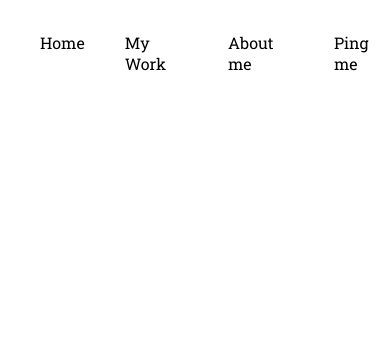
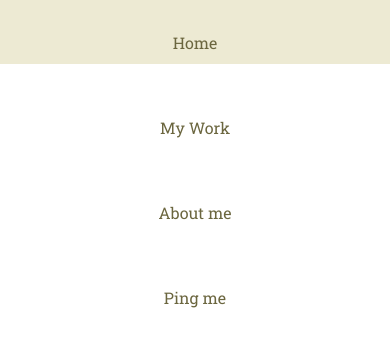
Before and after one commit to kaverigotkhindi/Portfolio2.0, a plain HTML site: page index.html in a window 390 px wide. Drawn offline with Linux system fonts and the light colour scheme.

Commit message:
added media query

```diff
--- a/index.html
+++ b/index.html
@@ -11,7 +11,7 @@
 <link href="https://fonts.googleapis.com/css2?family=Roboto+Slab:wght@400&display=swap" rel="stylesheet">
 </head>
 <body>
-    <header>
+
         <nav>
             <ul>
                 <li><a href="#">Home</a></li>
@@ -20,6 +20,6 @@
                 <li><a href="#">Ping me</a></li>
             </ul>
         </nav>
-    </header>
+    <section></section>
 </body>
 </html>
--- a/style.css
+++ b/style.css
@@ -4,21 +4,43 @@
     box-sizing: border-box;
 
 }
+nav{
+    background-color: #EDEAD3;
+    height: 4rem;
+}
 ul{
     display: flex;
     justify-content: center;
+    align-items: center;
+    /* background-color: #EDEAD3;  */
+    height: 100%;
+    box-shadow: 0 0 0.2rem 0.2rem rgb(205, 204, 204);
 
 }
 
 ul li {
     list-style: none;
-    margin-left:2.5rem ;
-    margin-top: 2rem;
+    padding: 2rem 1rem 2rem;
+
+
 }
 
 li a {
     text-decoration: none;
-    color:rgb(0, 0, 0);
+    color:#6B663F;
     font-family: 'Roboto Slab', serif;
     cursor: pointer;
+
 }
+
+@media all and (max-width: 600px) {
+    ul{
+        width: 100vw;
+        height: 100vh;
+        display: block;
+        text-align: center;
+
+
+    }
+
+}
```
